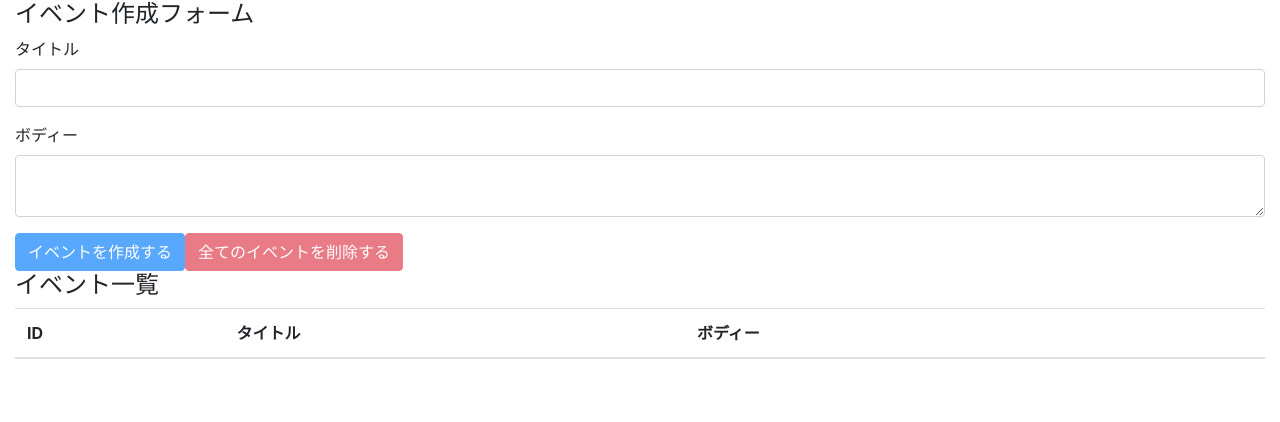
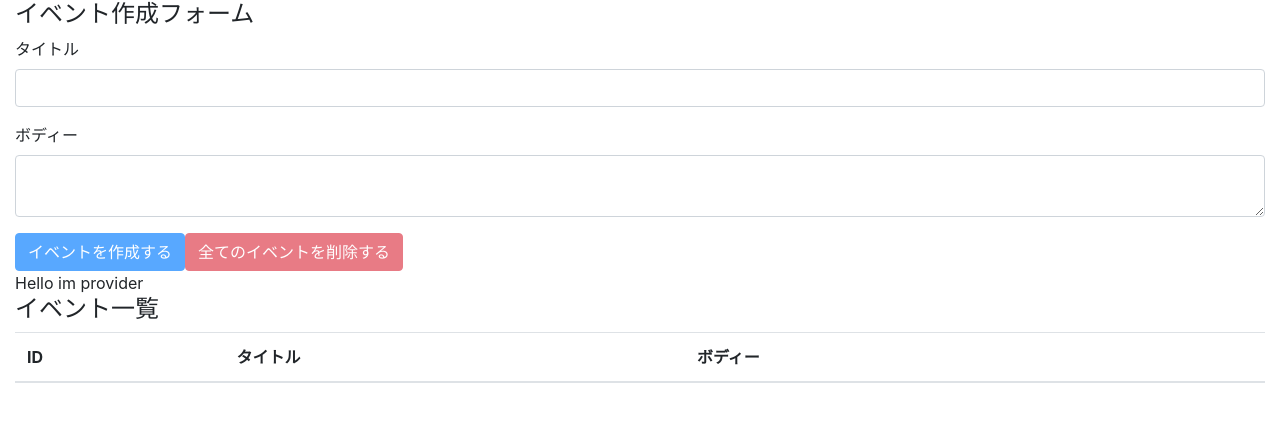
Before and after one commit to Tomoki-Sugihara/react-hooks-101, a React (Create React App) app: page / in a window 1280 px wide. Shown: the top 422 px of the page. Built offline with nearby package versions, Linux system fonts and the light colour scheme.

Commit message:
setup react context provider

```diff
--- a/src/components/App.js
+++ b/src/components/App.js
@@ -1,16 +1,21 @@
 import React, { useReducer } from 'react';
 import 'bootstrap/dist/css/bootstrap.min.css';
-import reducer from '../reducers';
 import EventForm from './EventForm';
 import Events from './Events';
+import AppContext from '../contexts/AppContext';
+import reducer from '../reducers';
+
+console.log(AppContext);
 
 const App = () => {
    const [state, dispatch] = useReducer(reducer, []);
    return (
-      <div className="container-fluid">
-         <EventForm state={state} dispatch={dispatch} />
-         <Events state={state} dispatch={dispatch} />
-      </div>
+      <AppContext.Provider value={'Hello im provider'} >
+         <div className="container-fluid">
+            <EventForm state={state} dispatch={dispatch} />
+            <Events state={state} dispatch={dispatch} />
+         </div>
+      </AppContext.Provider>
    );
 };
 
--- a/src/components/Events.js
+++ b/src/components/Events.js
@@ -1,8 +1,11 @@
-import React from 'react';
+import React, { useContext } from 'react';
 import Event from './Event';
+import AppContext from '../contexts/AppContext';
 const Events = ({ state, dispatch }) => {
+   const value = useContext(AppContext);
    return (
       <>
+         <div>{value}</div>
          <h4 className="">イベント一覧</h4>
          <table className="table table-hover">
             <thead>
```
